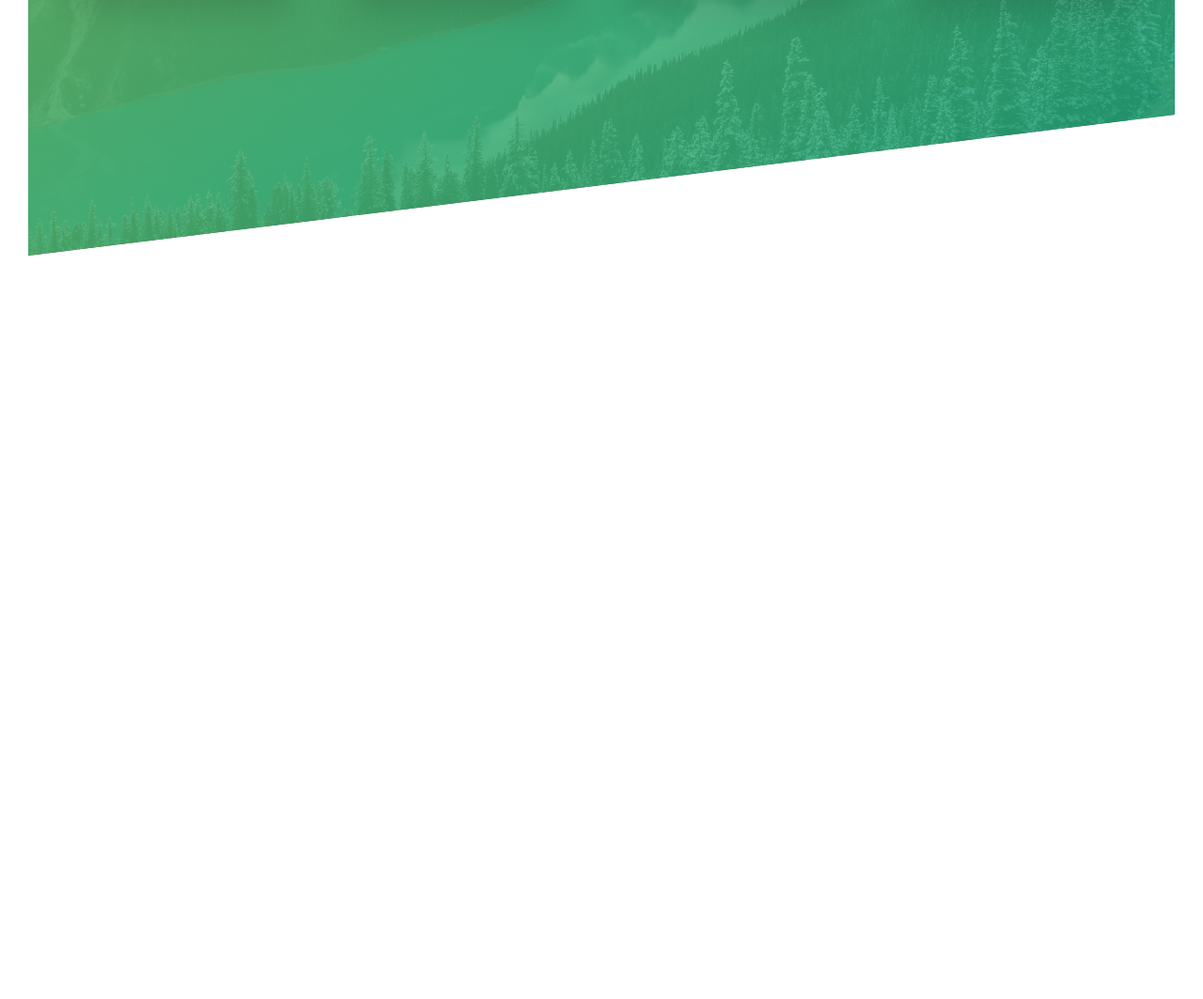
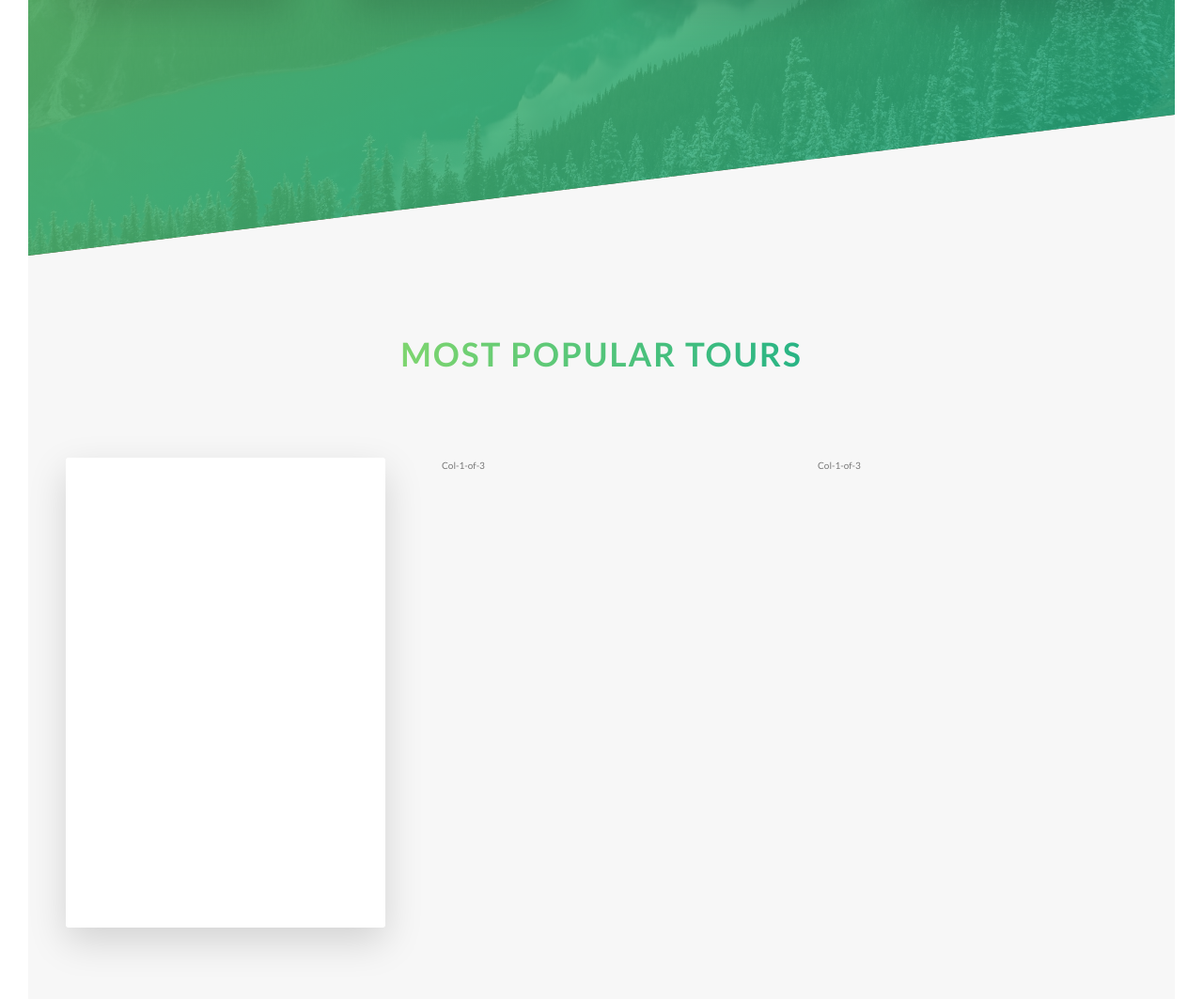
Before and after one commit to AnikKantiSikder/CSS-natour-project, a website: page index.html in a window 1280 px wide. Shown: the part 2015-3078 px from the top of the page at 94% size. Before the commit the page ends 2287 px from the top, so only its background shows below. Drawn offline with Linux system fonts and the light colour scheme.

Commit message:
Building the tours section

```diff
--- a/index.html
+++ b/index.html
@@ -33,6 +33,7 @@
          </header>
 
          <main>
+             <!-- About section -->
              <section class="section-about">
                  <div class="u-center-text u-margin-bottom-big">
                     <h2 class="heading-secondary">
@@ -70,6 +71,7 @@
                 </div>
              </section>
 
+             <!-- Feature section -->
              <section class="section-features">
                 <div class="row">
                     <div class="col-1-of-4">
@@ -111,6 +113,35 @@
                     </div>
                 </div>
              </section>
+
+             <!-- Tour section -->
+             <section class="section-tours">
+                <div class="u-center-text u-margin-bottom-big">
+                    <h2 class="heading-secondary">
+                        Most popular tours
+                    </h2>
+                 </div>
+
+                 <div class="row">
+                    <div class="col-1-of-3">
+                        <div class="card">
+                            <div class="card__side card__side--front">
+                                Front
+                            </div>
+                            <div class="card__side card__side--back card__side--back-1">
+                                Back
+                            </div>
+                        </div>
+                    </div>
+
+                    <div class="col-1-of-3">
+                        Col-1-of-3
+                    </div>
+                    <div class="col-1-of-3">
+                        Col-1-of-3
+                    </div>
+                </div>
+             </section>
          </main>
 
          <!--
--- a/sass/abstracts/_variables.scss
+++ b/sass/abstracts/_variables.scss
@@ -3,6 +3,12 @@
 $color-primary: #55c57a;
 $color-primary-light: #7ed56f;
 $color-primary-dark: #28b485;
+
+$color-secondary-light: #ffb900;
+$color-secondary-dark: #ff7730;
+
+$color-tertiary-light: #2998ff;
+$color-tertiary-dark: #5643fa;
 
 $color-grey-light-1:#f7f7f7;
 $color-grey-dark: #777;
--- /dev/null
+++ b/sass/components/_card.scss
@@ -0,0 +1,49 @@
+
+.card {
+    perspective: 150rem;
+    -moz-perspective: 150rem;
+    position: relative;
+    height: 50rem;
+
+    &__side {
+        color: #fff;
+        font-size: 2rem;
+
+        height: 50rem;
+        transition: all .8s ease;
+        position: absolute;
+
+        top: 0;
+        left: 0;
+        width: 100%;
+        backface-visibility: hidden;
+
+        border-radius: 3px;
+        box-shadow: 0 1.5rem 4rem rgba($color-black, 0.15);
+
+        &--front {
+            background-color: $color-white;
+        }
+
+        &--back {
+            transform: rotateY(180deg);
+
+            &-1 {
+                background-image: linear-gradient(
+                    to right bottom,
+                    $color-secondary-light,
+                    $color-secondary-dark
+                );
+            }
+        }
+    }
+
+
+    &:hover &__side--front {
+       transform: rotateY(180deg);
+    }
+
+    &:hover &__side--back {
+        transform: rotateY(0);
+     }
+}
--- a/sass/main.scss
+++ b/sass/main.scss
@@ -9,6 +9,7 @@
 @import "base/utilities";
 
 @import "components/button";
+@import "components/card";
 @import "components/composition";
 @import "components/feature-box";
 
--- a/sass/pages/_home.scss
+++ b/sass/pages/_home.scss
@@ -22,3 +22,9 @@
         transform: skewY(7deg);
     }
 }
+
+.section-tours {
+    background-color: $color-grey-light-1;
+    padding: 25rem 0 50rem 0;
+    margin-top: -10rem;
+}
```
Also changed, not shown: css/style.css.
